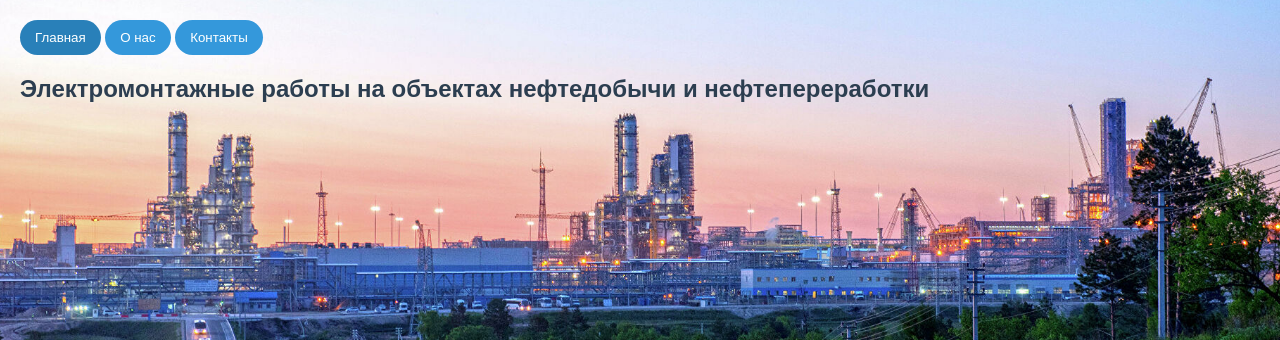
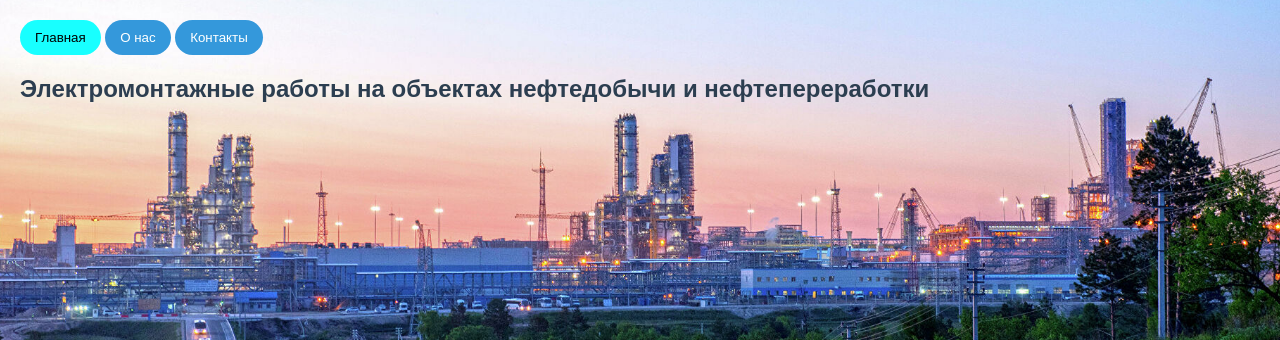
Before and after one commit to kolosyan/craftelectro_site, a Django app: page / in a window 1280 px wide, with the pointer over the restyled element. Shown: the part 128-468 px from the top of the page. Run offline with Django 4.2, Linux system fonts and the light colour scheme.

Commit message:
поменял цвет кнопки при наведении

```diff
--- a/static/CSS/styles1.css
+++ b/static/CSS/styles1.css
@@ -24,7 +24,8 @@ button {
 }
 
 button:hover {
-    background-color: #2980b9;
+    background-color: #18ffff;
+    color: black;
 }
 
 /* Другие стили, например, для заголовков, ссылок и т.д. */
```
